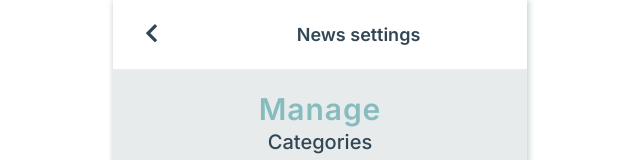
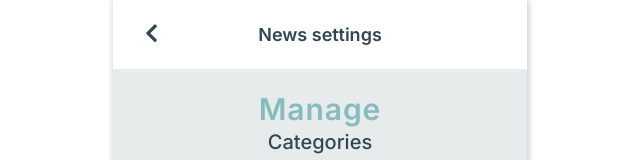
Before and after one commit to RoWaBo/newsbox-mobile-app, a website: page src/html/settings.html in a window 1280 px wide. Shown: the top 160 px of the page, without its empty margins (320-960 px from the left). Drawn offline with nearby package versions, Linux system fonts and the light colour scheme; files that its build step writes are made by us from their sources.

Commit message:
SCSS: centered settings heading in top-header

```diff
--- a/src/scss/modules/_top-header.scss
+++ b/src/scss/modules/_top-header.scss
@@ -16,6 +16,7 @@
 
         &_center {
             margin: 0 auto;
+            padding-right: 77px;
         }
     }
     &__icon {
```
